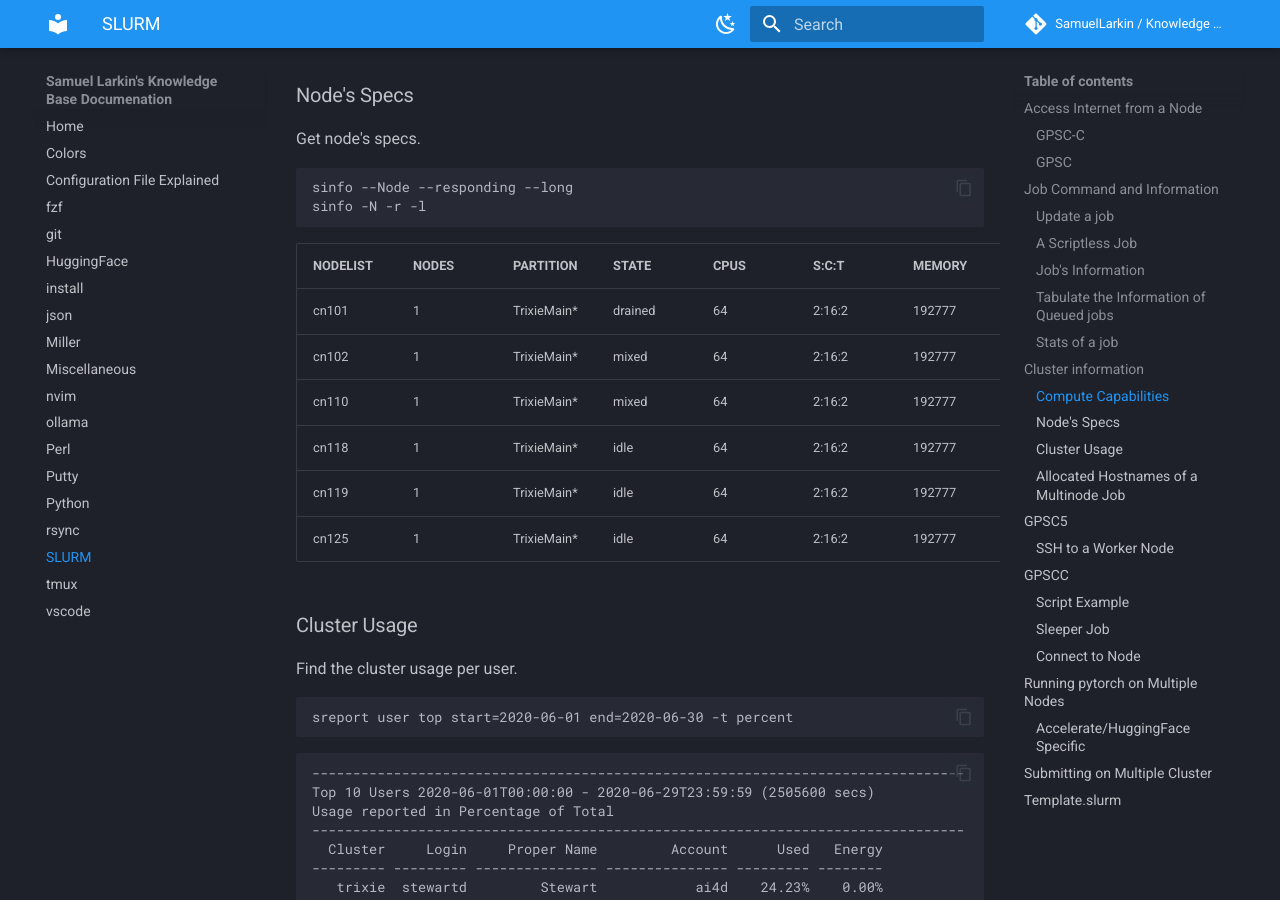
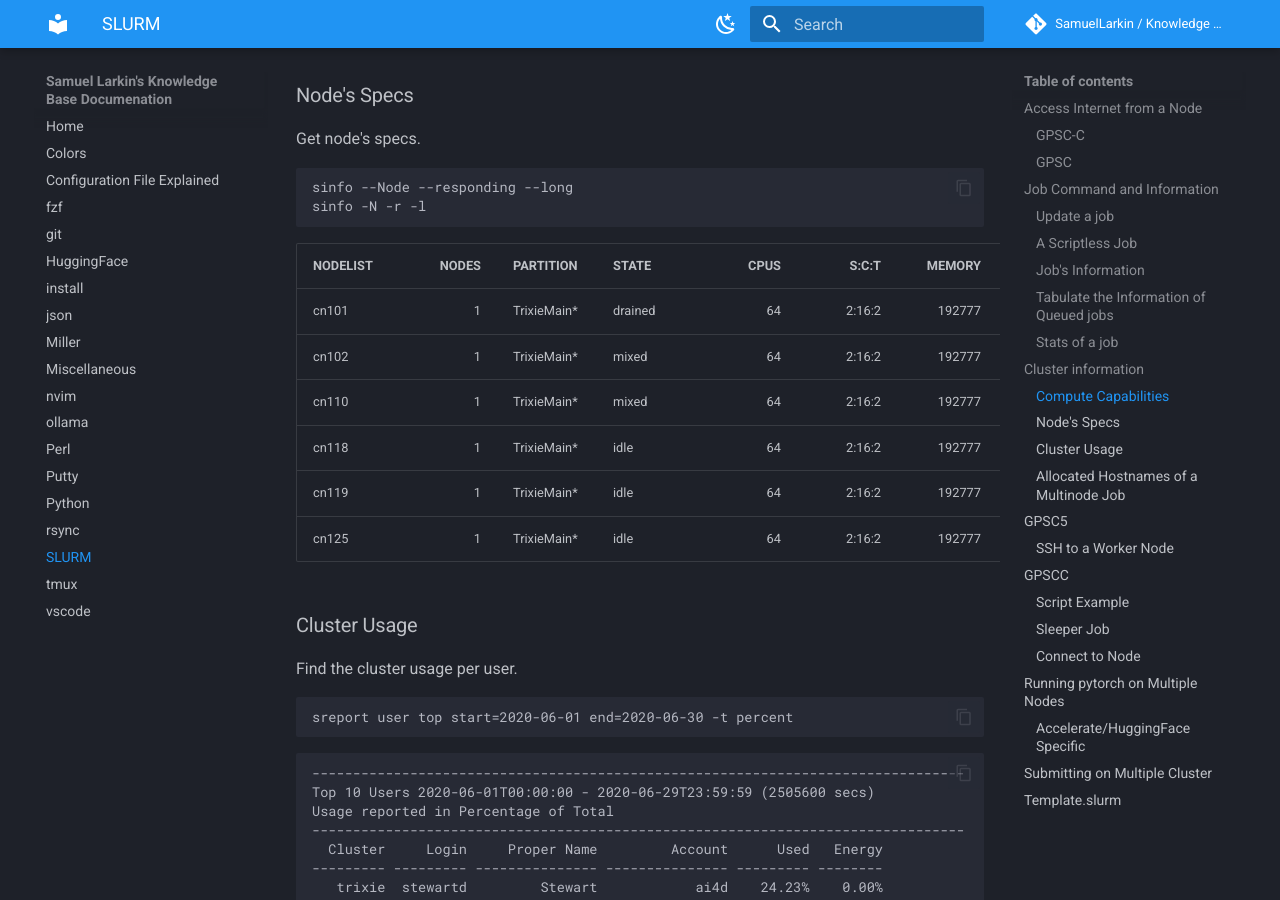
Before and after one commit to SamuelLarkin/kb, an MkDocs documentation site: the page built from docs/slurm.md, in a window 1280 px wide and 900 px high, scrolled down 4078 px. Built offline with MkDocs 1.6.1 and Material for MkDocs 9.7.7, drawn with Linux system fonts in a browser that asks for light colours; comment, search, counter and statistics services are not loaded; the version menu is left out.

````diff
--- a/docs/slurm.md
+++ b/docs/slurm.md
@@ -223,14 +223,14 @@ sinfo --Node --responding --long
 sinfo -N -r -l
 ```
 
-| NODELIST | NODES | PARTITION    | STATE   | CPUS | S:C:T  | MEMORY | TMP_DISK | WEIGHT | AVAIL_FE | REASON |
-| -------- | ----- | ------------ | ------- | ---- | ------ | ------ | -------- | ------ | -------- | ------ |
-| cn101    | 1     | TrixieMain\* | drained | 64   | 2:16:2 | 192777 | 0        | 1      | (null)   | update |
-| cn102    | 1     | TrixieMain\* | mixed   | 64   | 2:16:2 | 192777 | 0        | 1      | (null)   | none   |
-| cn110    | 1     | TrixieMain\* | mixed   | 64   | 2:16:2 | 192777 | 0        | 1      | (null)   | none   |
-| cn118    | 1     | TrixieMain\* | idle    | 64   | 2:16:2 | 192777 | 0        | 1      | (null)   | none   |
-| cn119    | 1     | TrixieMain\* | idle    | 64   | 2:16:2 | 192777 | 0        | 1      | (null)   | none   |
-| cn125    | 1     | TrixieMain\* | idle    | 64   | 2:16:2 | 192777 | 0        | 1      | (null)   | none   |
+| NODELIST | NODES | PARTITION    | STATE   | CPUS |  S:C:T | MEMORY | TMP_DISK | WEIGHT | AVAIL_FE | REASON |
+| :------- | ----: | :----------- | :------ | ---: | -----: | -----: | -------: | -----: | -------: | :----- |
+| cn101    |     1 | TrixieMain\* | drained |   64 | 2:16:2 | 192777 |        0 |      1 |   (null) | update |
+| cn102    |     1 | TrixieMain\* | mixed   |   64 | 2:16:2 | 192777 |        0 |      1 |   (null) | none   |
+| cn110    |     1 | TrixieMain\* | mixed   |   64 | 2:16:2 | 192777 |        0 |      1 |   (null) | none   |
+| cn118    |     1 | TrixieMain\* | idle    |   64 | 2:16:2 | 192777 |        0 |      1 |   (null) | none   |
+| cn119    |     1 | TrixieMain\* | idle    |   64 | 2:16:2 | 192777 |        0 |      1 |   (null) | none   |
+| cn125    |     1 | TrixieMain\* | idle    |   64 | 2:16:2 | 192777 |        0 |      1 |   (null) | none   |
 
 ### Cluster Usage
 
````
